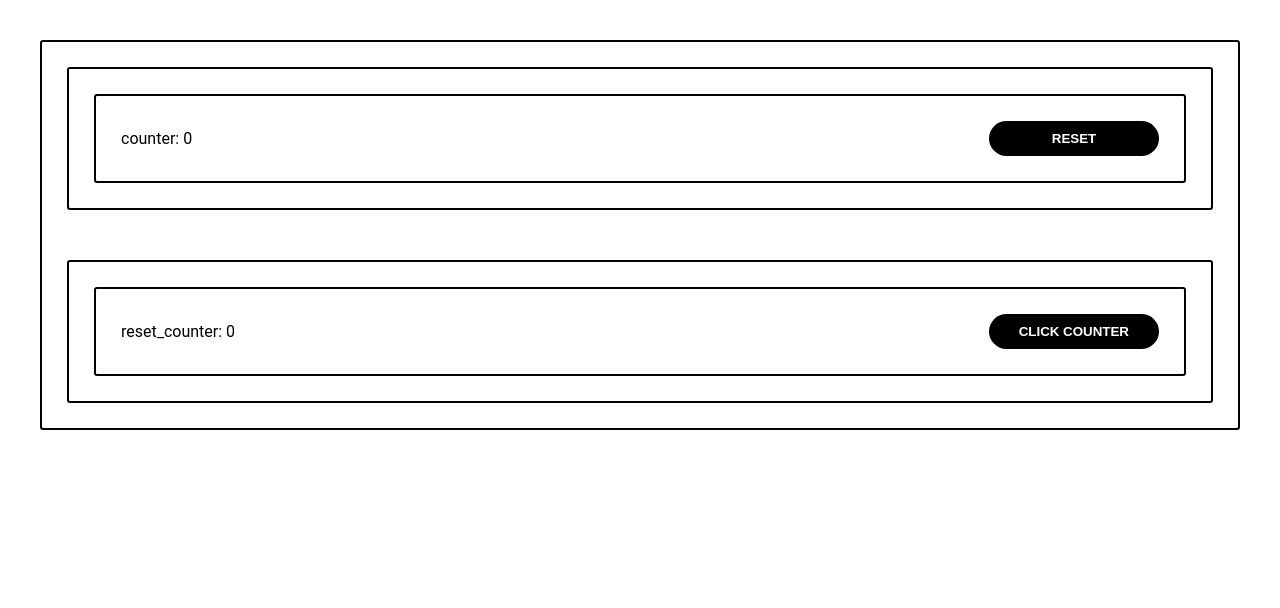
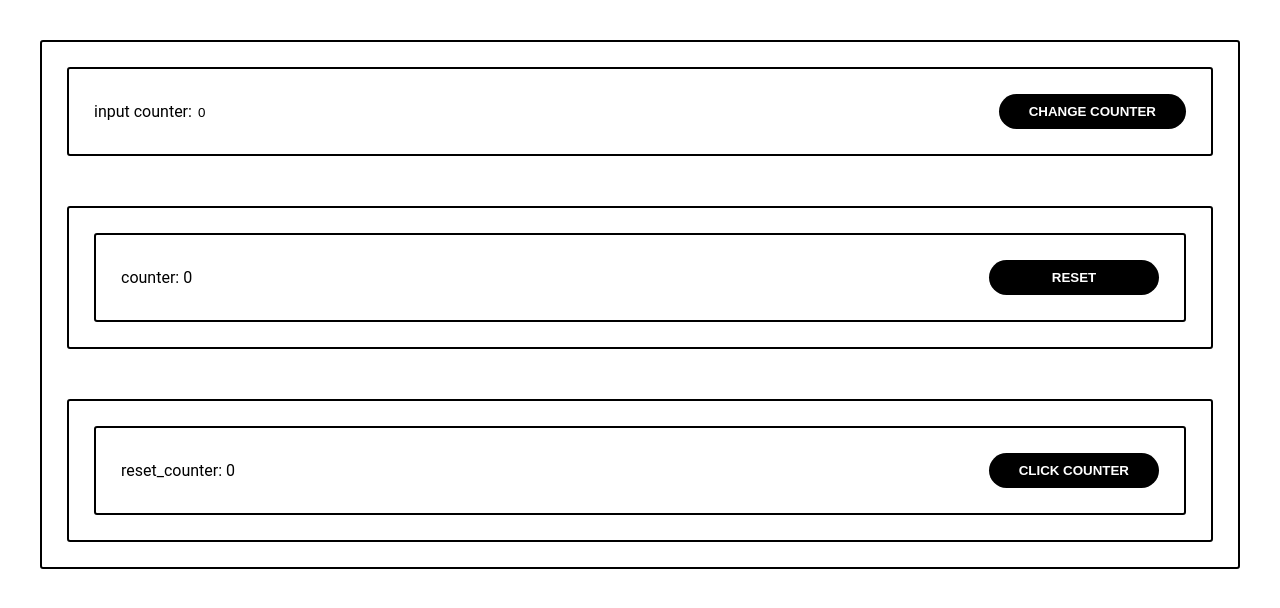
Before and after one commit to Bertik888/Counter-Vue3, a Vue app: page / in a window 1280 px wide. Shown: the top 608 px of the page. Built offline with nearby package versions, Linux system fonts and the light colour scheme.

Commit message:
5 commit with input, not validation max_count

```diff
--- a/src/App.vue
+++ b/src/App.vue
@@ -2,6 +2,13 @@
   <div class="container">
 
     <div class="row">
+
+      <div class="col">
+        <c-model
+          @changeCounter="changeCounter"
+          :max_count="max_count"
+        />
+      </div>
 
       <div class="col">
         <c-view-1
@@ -23,19 +30,23 @@
 <script>
 import CView1 from './components/CView1.vue'
 import CAction1 from './components/CAction1.vue'
+import CModel from './components/CModel.vue'
+
 
 
 export default {
   name: 'App',
   components: {
     CView1,
-    CAction1
+    CAction1,
+    CModel
   },
 
   data() {
     return {
       counter: 0,
-      reset_counter: 0 //так можно описать или лучше CamelCase?
+      reset_counter: 0, //так можно описать или лучше CamelCase?
+      max_count: 10
     }
   },
 
@@ -43,20 +54,36 @@ export default {
     increment() {
       console.log('increment') // не работает почему? [X] - есть ответ
       this.counter++
+      if (this.counter > this.max_count) {
+        this.counter = 0
+        // this.reset_counter = 0
+      }
     },
 
     resetCounter() {
-      console.log(resetCounter)
-      if (resetCounter > 0) {
+      if (this.counter !== 0) {
         this.counter = 0
         this.reset_counter++
-      } else {
-        console.log('Error:')
+        console.log('resetCounter')
       }
+      if (this.reset_counter > this.max_count) {
+        this.reset_counter = 0
+        // this.counter = 0
+      }
+    },
 
-    }
-  },
+    changeCounter() {
+      /* if (this.counter !== 0 && this.inputValue > 0) {
+        this.counter++
+      } */
+    },
+  }
+
 }
+
+      /* else {
+        console.log('error_valid', val, this.max_count)
+      } */
 </script>
 
 <style lang="scss">
--- /dev/null
+++ b/src/components/CModel.vue
@@ -0,0 +1,93 @@
+<template>
+  <div class="block-wrapper">
+
+    <div class="c-model">
+      <div class="my-input">
+        input counter:
+        <input
+          v-model="inputValue"
+
+          type="number"
+          class="input"
+        >
+      </div>
+      <!-- :max_count="max_count" нужен ли тут пропс в инпуте? - [x] - ответ, нет не нужен-->
+
+      <div class="btn">
+        <button
+          @click="$emit('changeCounter')"
+          class="button"
+        >
+          change counter
+        </button>
+      </div>
+
+    </div>
+
+  </div>
+</template>
+
+
+<script>
+  export default {
+    name: 'CModel',
+
+    props: {
+      max_count: {
+        type: Number,
+        default: 10
+      },
+    },
+
+    data() {
+      return {
+        inputValue: 0
+      }
+    },
+
+    methods: {
+      changeCounter() {
+
+        this.$emit.inputValue
+        // this.inputValue = 0
+
+        if (this.counter !== 0) {
+          this.counter++
+          } else {
+            console.log('error_valid', val, this.max_count)
+        }
+
+        console.log(inputValue)
+
+        console.log('changeCounter')
+      }
+    }
+  }
+</script>
+
+
+
+
+
+<style lang="scss" scoped>
+.c-model {
+  display: flex;
+  justify-content: space-between;
+  width: 100%;
+  align-items: center;
+}
+
+.input {
+  border: 0;
+  outline: 0;
+  background: 0;
+}
+
+  input[type="number"]::-webkit-outer-spin-button,
+  input[type="number"]::-webkit-inner-spin-button {
+    -webkit-appearance: none;
+    margin: 0;
+  }
+
+
+</style>
```
